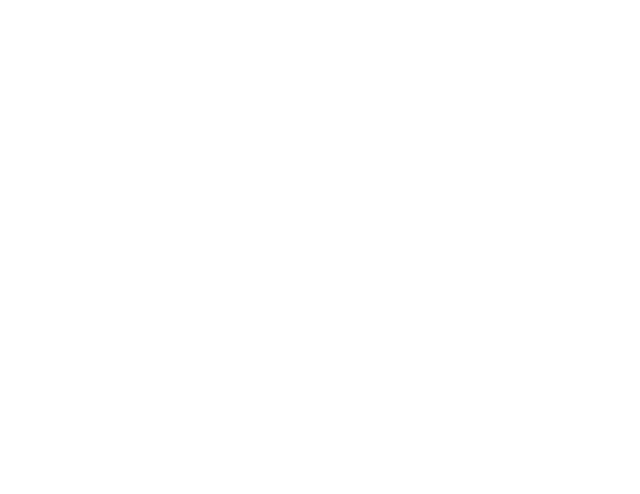
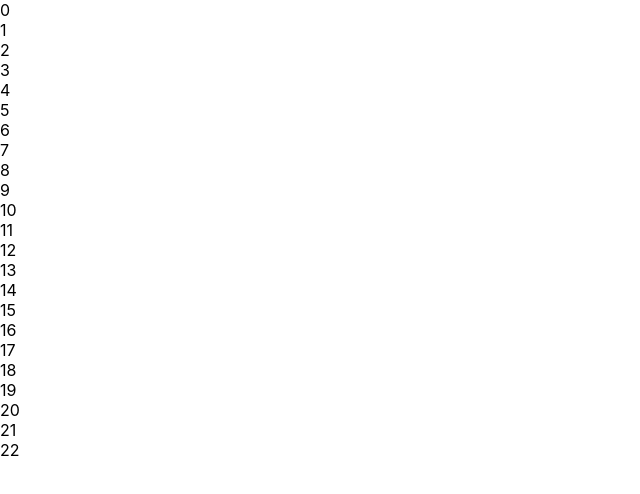
Before and after one commit to agumy/template-schedule, a Next.js app: page / in a window 1280 px wide. Shown: the top 494 px of the page, without its empty margins (0-640 px from the left). Built offline with nearby package versions, Linux system fonts and the light colour scheme.

Commit message:
add calendar

```diff
--- /dev/null
+++ b/components/organisms/DayCalendar.tsx
@@ -0,0 +1,19 @@
+export const DayCalendar = () => {
+  return (
+    <div className="h-full flex flex-col px-3">
+      <div className="h-1/6"></div>
+      <div className="flex flex-col h-5/6 border-t-2">
+        <div className="overflow-auto">
+          {[...Array(23).keys()].map((i) => (
+            <div
+              key={i}
+              className="flex items-center border-t-2 first:border-t-0 h-16"
+            >
+              {i}
+            </div>
+          ))}
+        </div>
+      </div>
+    </div>
+  )
+}
--- a/pages/index.tsx
+++ b/pages/index.tsx
@@ -1,12 +1,17 @@
 import Head from 'next/head'
+
+import { DayCalendar } from '../components/organisms/DayCalendar'
 
 export default function Home() {
   return (
-    <div>
+    <>
       <Head>
-        <title>Create Next App</title>
+        <title>Schedule Template</title>
         <link rel="icon" href="/favicon.ico" />
       </Head>
-    </div>
+      <div className="h-full">
+        <DayCalendar />
+      </div>
+    </>
   )
 }
--- a/styles/globals.css
+++ b/styles/globals.css
@@ -2,8 +2,13 @@ html,
 body {
   padding: 0;
   margin: 0;
+  height: 100%;
   font-family: -apple-system, BlinkMacSystemFont, Segoe UI, Roboto, Oxygen,
     Ubuntu, Cantarell, Fira Sans, Droid Sans, Helvetica Neue, sans-serif;
+}
+
+#__next {
+  height: 100%;
 }
 
 a {
```
